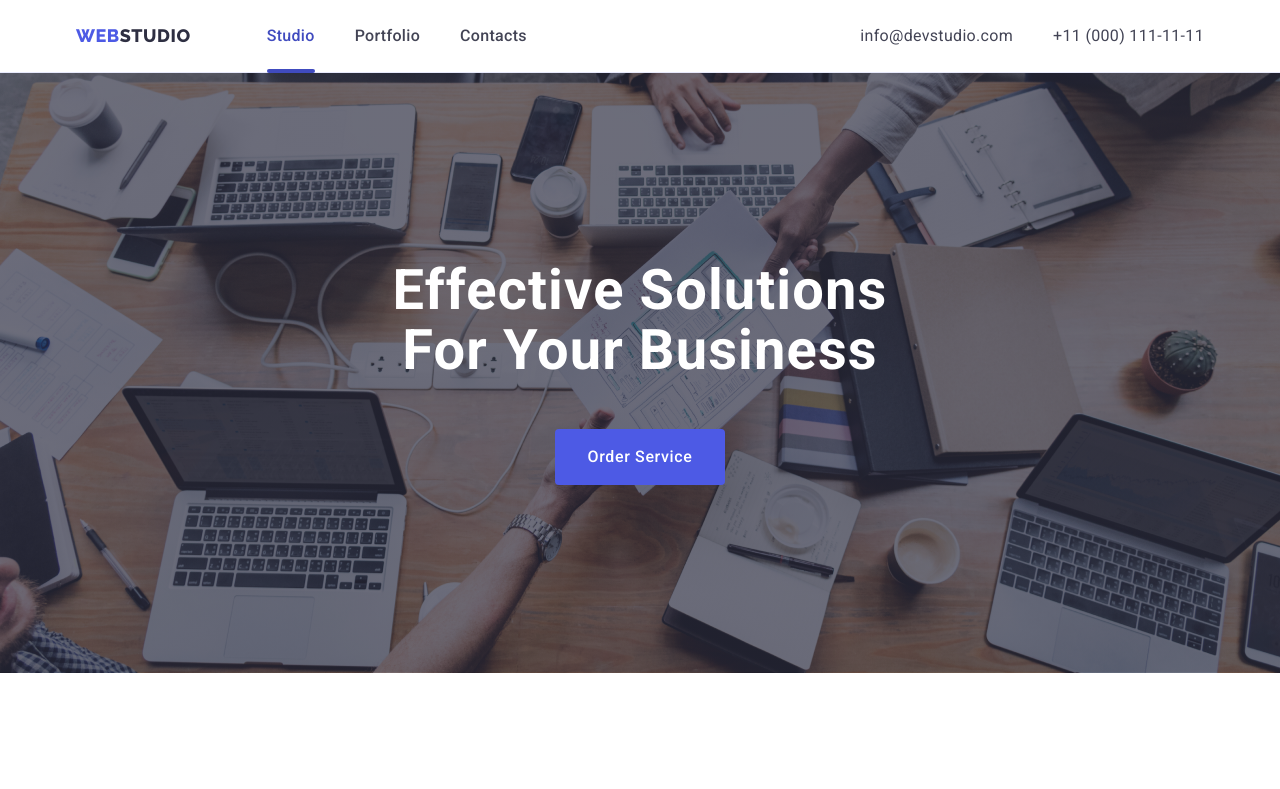
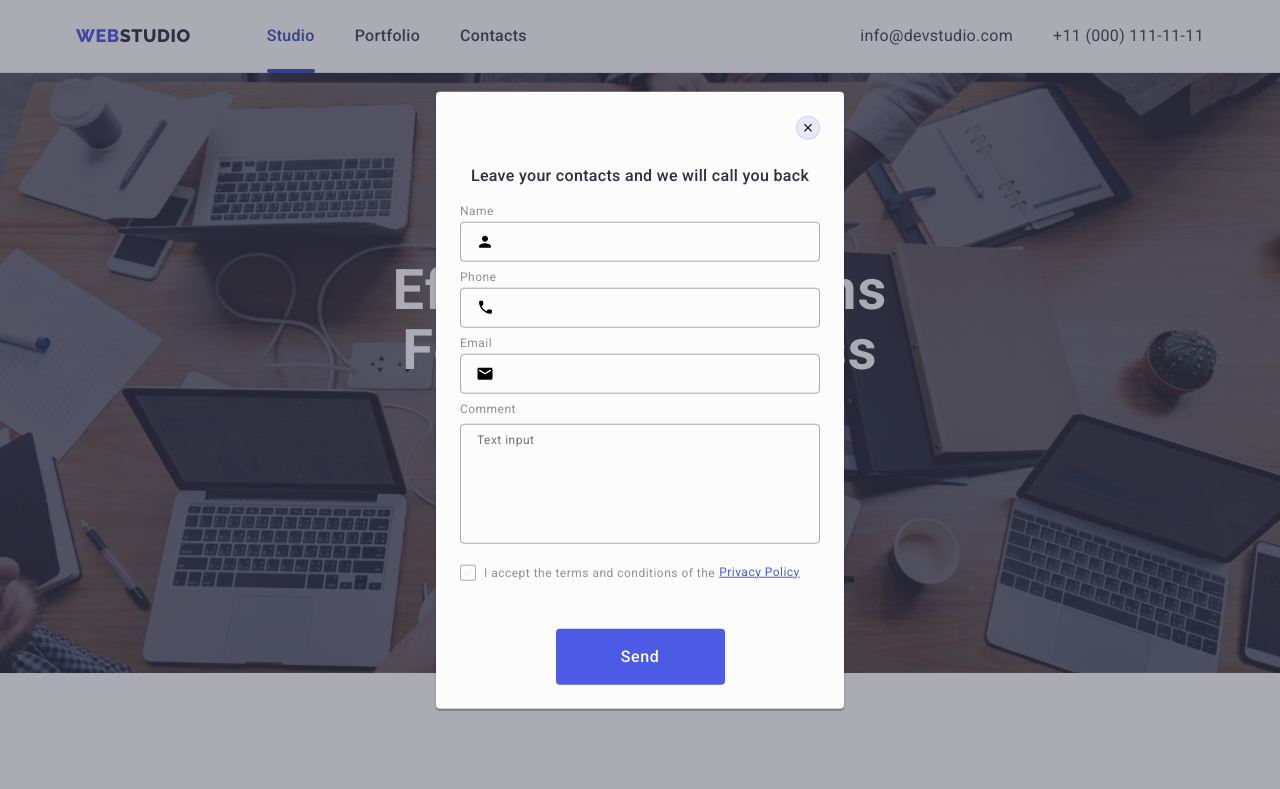
Before and after one commit to vitar81/goit-markup-hw-05, a plain HTML site: page index.html in a window 1280 px wide. Shown: the top 789 px of the page. Drawn offline with nearby package versions, Linux system fonts and the light colour scheme.

Commit message:
add padding

```diff
--- a/css/styles.css
+++ b/css/styles.css
@@ -730,7 +730,6 @@ address {
   position: fixed;
   width: 100%;
   height: 100%;
-  padding: 72px 24px 24px 24px;
   top: 0;
   left: 0;
   background-color: rgba(46, 47, 66, 0.4);
@@ -747,6 +746,7 @@ address {
 .modal {
   width: 408px;
   min-height: 584px;
+  padding: 72px 24px 24px 24px;
   position: absolute;
   top: 50%;
   left: 50%;
@@ -789,6 +789,7 @@ address {
 }
 
 .modal-open {
+  height: 24px;
   transition: fill 250ms cubic-bezier(0.4, 0, 0.2, 1);
 }
 
@@ -853,6 +854,10 @@ address {
   transition: fill 250ms cubic-bezier(0.4, 0, 0.2, 1);
 }
 
+.modal-com {
+  margin-bottom: 16px;
+}
+
 .modal-comment {
   color: var(--navyblue-modal, rgba(46, 47, 66, 0.4));
   font-size: 12px;
@@ -873,6 +878,10 @@ address {
 
 .modal-comment:focus {
   border-color: #4d5ae5;
+}
+
+.modal-checkbox {
+  margin-bottom: 24px;
 }
 
 .modal-check-text {
@@ -900,7 +909,6 @@ address {
   border: 1px solid rgba(46, 47, 66, 0.4);
   border-radius: 2px;
   margin-right: 8px;
-  display: flex;
   align-items: center;
   justify-content: center;
   display: inline-flex;
--- a/index.html
+++ b/index.html
@@ -469,7 +469,7 @@
         </div>
       </div>
     </footer>
-    <div class="backdrop is-hidden" data-modal>
+    <div class="backdrop" data-modal>
       <div class="modal">
         <button class="modal-close-btn" type="button" data-modal-close>
           <svg class="modal-open" width="8" height="8">
@@ -522,7 +522,7 @@
               </svg>
             </div>
           </div>
-          <div class="modal-field">
+          <div class="modal-com">
             <label for="user-comment" class="modal-label">Comment</label
             ><textarea
               name="user-comment"
@@ -531,7 +531,7 @@
               placeholder="Text input"
             ></textarea>
           </div>
-          <div class="modal-field">
+          <div class="modal-checkbox">
             <input
               type="checkbox"
               id="user-privacy"
```
